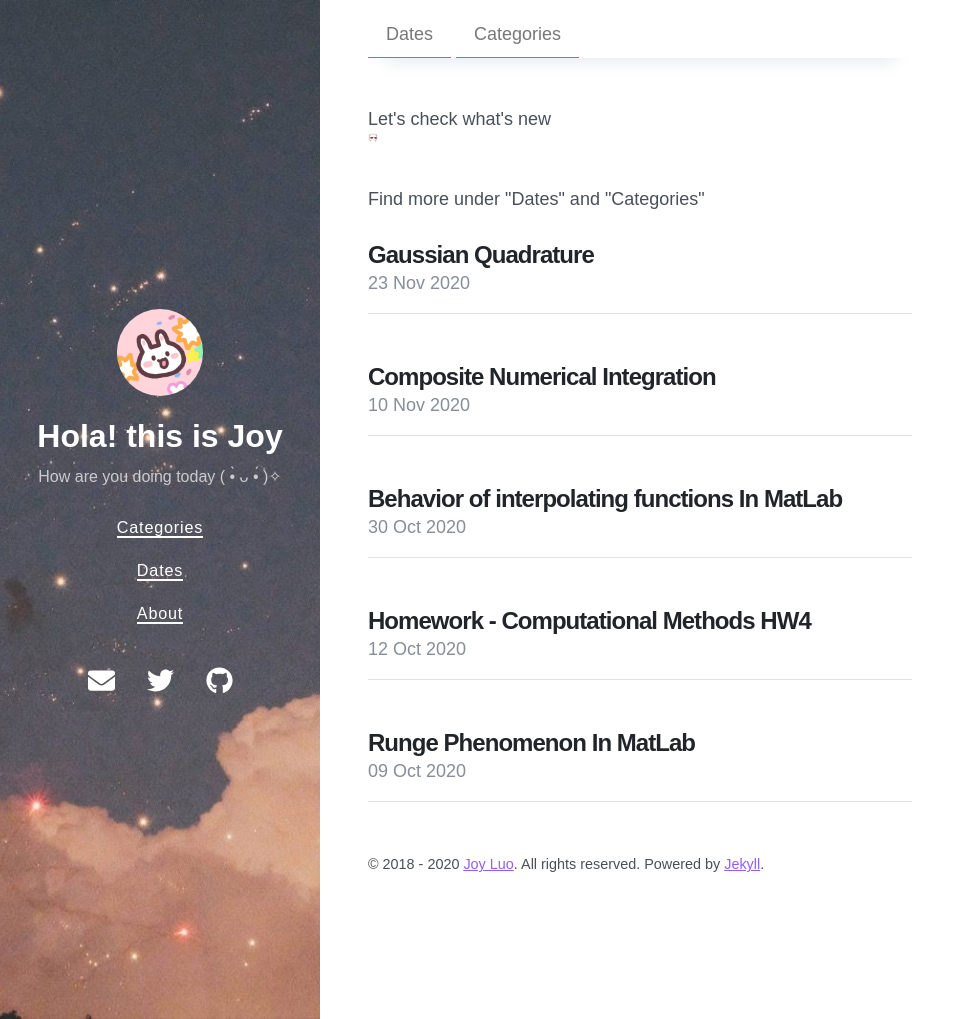
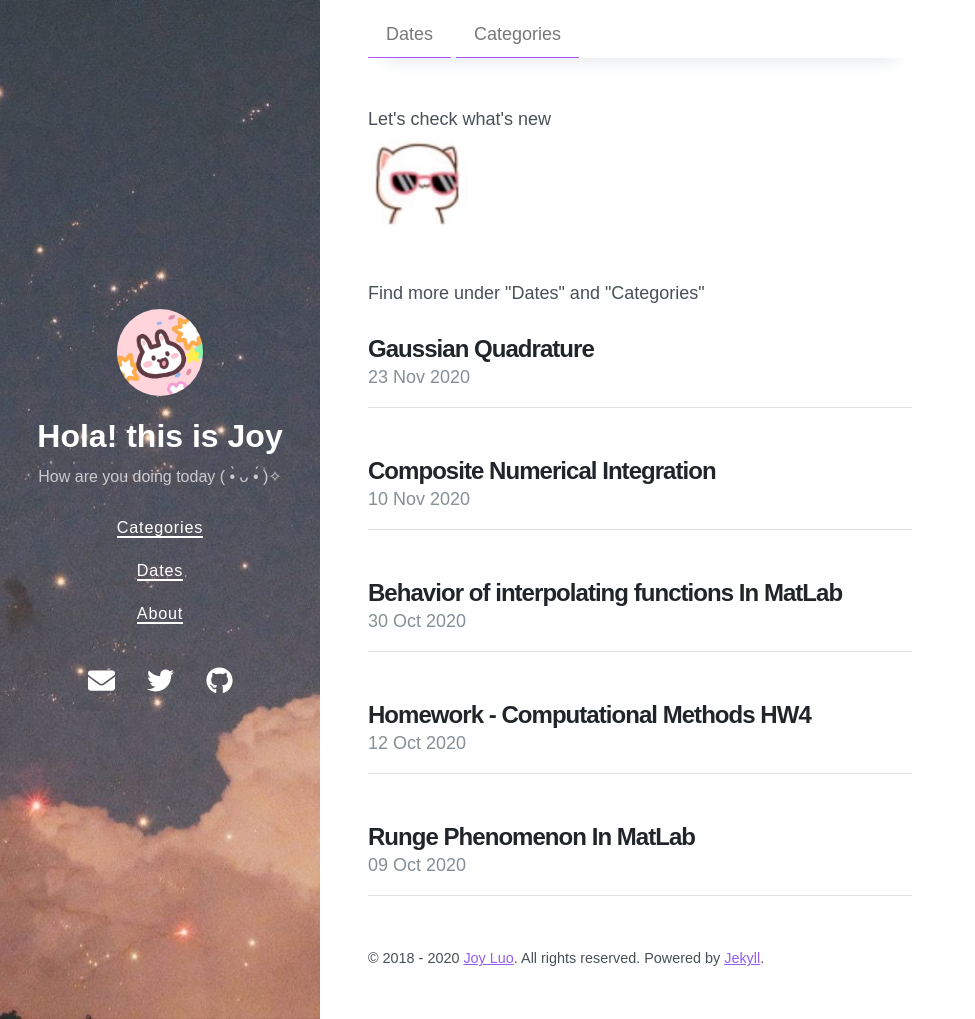
Before and after one commit to Joy3Luo/mathnotes, a Jekyll site: the page built from index.html, in a window 1280 px wide and 1019 px high. Shown: the whole window, without its empty margins (0-975 px from the left). Built offline with Jekyll 4.4.1, drawn with Linux system fonts in a browser that asks for light colours; nearby versions of some CDN libraries; the list of posts is cut into pages by our own code.

Commit message:
Update home.html

```diff
--- a/_layouts/home.html
+++ b/_layouts/home.html
@@ -4,7 +4,7 @@ layout: default
 
 {% include home-header.html %}
 
-Let's check what's new <img src="{{ '/IMG_8181.jpg' | relative_url }}" width="10px"><br>
+Let's check what's new <img src="{{ '/IMG_8181.jpg' | relative_url }}" width="100px"><br>
 
 Find more under "Dates" and "Categories"
 <br>
```
